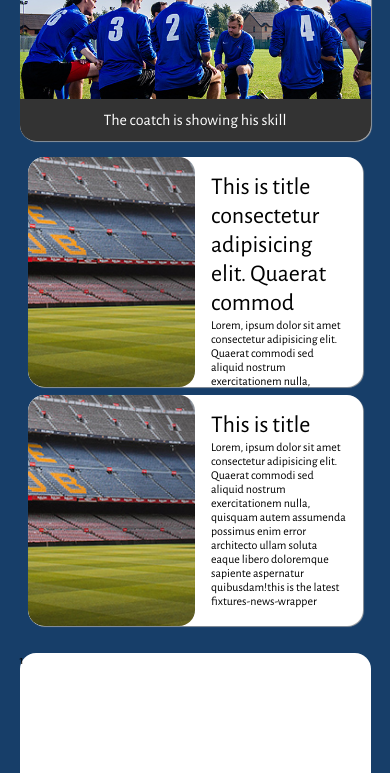
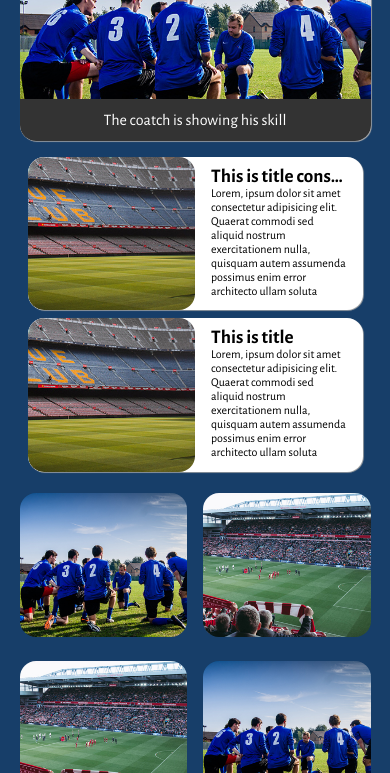
Before and after one commit to MikeJoe789/3112999_webauthor_finalsite, a plain HTML site: page index.html in a window 390 px wide. Shown: the part 327-1100 px from the top of the page. Drawn offline with nearby package versions, Linux system fonts and the light colour scheme.

Commit message:
05012024

```diff
--- a/index.html
+++ b/index.html
@@ -105,10 +105,18 @@
         </div>
       </section>
       <section class="gallery-wrapper">
-        <div class="gallery1">1</div>
-        <div class="gallery1">2</div>
-        <div class="gallery1">3</div>
-        <div class="gallery1">4</div>
+        <div class="gallery1">
+          <img src="images/news2.jpg" alt="">
+        </div>
+        <div class="gallery1">
+          <img src="images/news3.jpg" alt="">
+        </div>
+        <div class="gallery1">
+          <img src="images/news3.jpg" alt="">
+        </div>
+         <div class="gallery1">
+          <img src="images/news2.jpg" alt="">
+        </div>
       </section>
     </main>
     <footer>
--- a/style.css
+++ b/style.css
@@ -33,6 +33,9 @@ ol {
   list-style-type: none;
 }
 
+img {
+  object-fit: cover;
+}
 /* general setting end */
 
 /* header begin */
@@ -184,21 +187,24 @@ ol {
   width: 50%;
   height: 100%;
   color: #000;
-  padding: 1rem;
+  padding: 1.5rem 1rem;
   box-sizing: border-box;
 }
 .right-fixtures-news-text a {
-  height: 10%;
+  display: block;
+  height: 15%;
   width: 100%;
-  font-size: 1.5rem;
+  font-size: 1.2rem;
+  font-weight: bold;
   color: #000;
   text-overflow: ellipsis;
+  white-space: nowrap;
   overflow: hidden;
-  margin-bottom: 0.3rem;
+  /* margin-bottom: 0.3rem; */
 }
 .right-fixtures-news-text p {
-  height: 90%;
-  text-overflow: ellipsis;
+  height: 80%;
+  width: 100%;
   overflow: hidden;
 }
 
@@ -207,7 +213,7 @@ ol {
 /* gallery begin */
 .gallery-wrapper {
   width: 90vw;
-  height: 18em;
+  height: 20rem;
   margin: 0 auto;
   display: flex;
   justify-content: space-between;
@@ -215,10 +221,15 @@ ol {
   flex-wrap: wrap;
 }
 .gallery1 {
-  flex: 15%;
+  flex: 23%;
   height: 16em;
   border-radius: 1rem;
   background-color: #fff;
+  overflow: hidden;
+}
+.gallery1 img {
+  width: 100%;
+  height: 100%;
 }
 
 /* gallery end */
@@ -241,15 +252,16 @@ footer {
     font-size: 16px;
   }
   /* main css begin */
-  .left-fixtures-news-wrapper,
-  .right-fixtures-news-wrapper {
+  .left-fixtures-news-wrapper {
     flex: 100%;
     height: 18rem;
   }
   .right-fixtures-news-wrapper {
     height: 30rem;
   }
-
+  .gallery-wrapper {
+    height: 38rem;
+  }
   .gallery1 {
     flex: 40%;
     height: 18em;
@@ -303,12 +315,16 @@ footer {
     height: 13rem;
   }
   .right-fixtures-news-wrapper {
-    height: 30rem;
+    height: 20rem;
+  }
+  .right-fixtures-news-text {
+    padding: 0.5rem 1rem;
+  }
+  .gallery-wrapper {
+    height: 20rem;
   }
   .gallery1 {
-    flex: 100%;
-    height: 18em;
+    height: 12em;
   }
-
   /* main fixtures end */
 }
```
